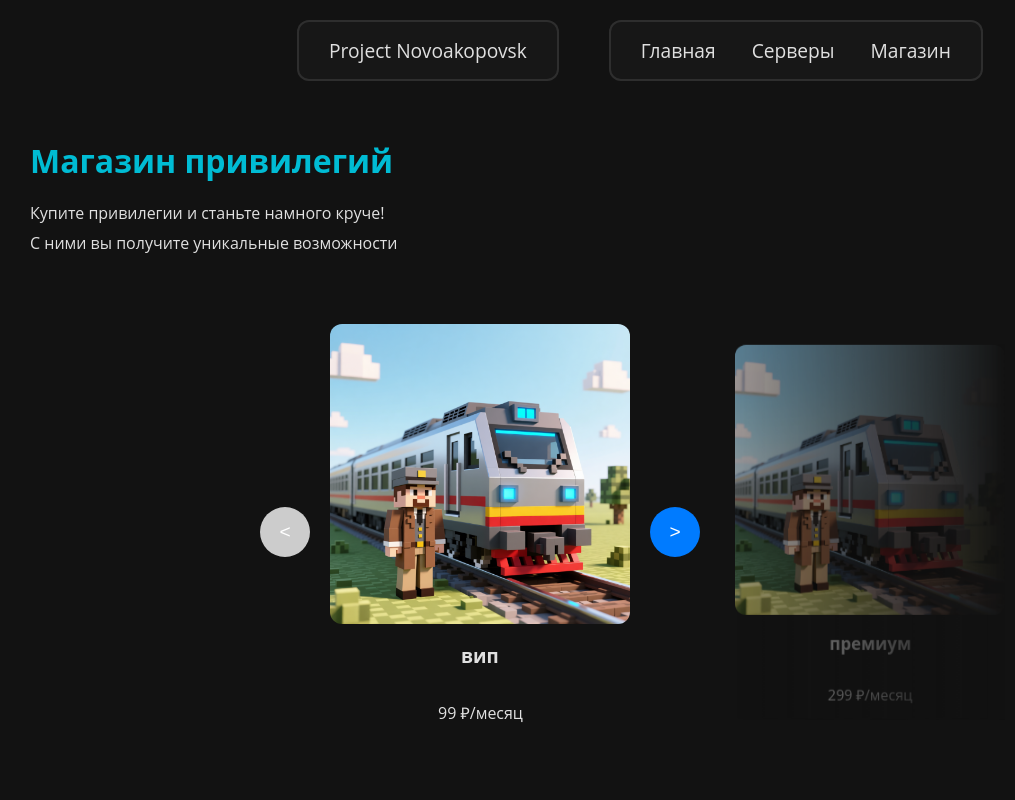
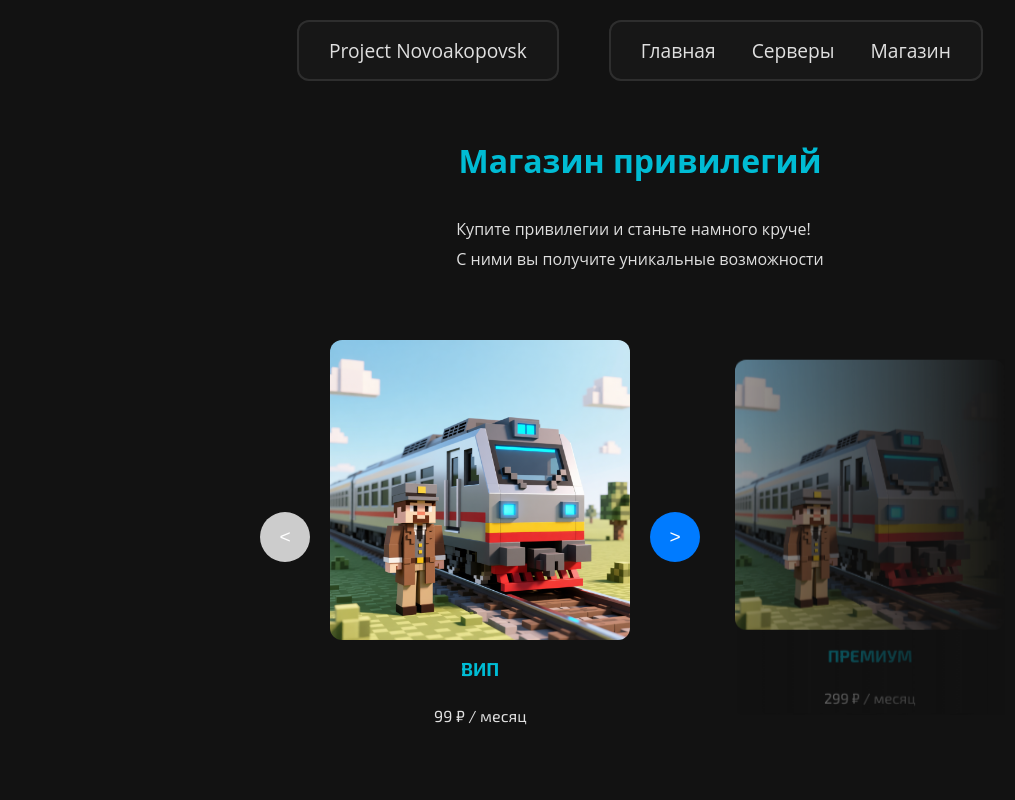
Before and after one commit to xXxEvgenyxXx/course-project, a React (Create React App) app: page /shop in a window 1280 px wide. Shown: the top 800 px of the page, without its empty margins (0-1015 px from the left). Built offline with nearby package versions, Linux system fonts and the light colour scheme.

Commit message:
fix: hero sections are separated and verstka is now normal

```diff
--- a/src/assets/styles/donateCard.css
+++ b/src/assets/styles/donateCard.css
@@ -2,6 +2,14 @@
     display: flex;
     flex-direction: column;
     align-items: center;
+    font-family: 'Exo 2',sans-serif;
+}
+.donate-card-name {
+    text-transform: uppercase;
+    line-height:20px;
+}
+.donate-card-price {
+    line-height:5px;
 }
 .donate-card-image {
     border-radius:12px;
--- a/src/assets/styles/serversPage.css
+++ b/src/assets/styles/serversPage.css
@@ -1,6 +1,5 @@
 .hero-section {
   padding: 125px 30px 50px;
-  width: 50%;
   line-height:30px;
 }
 .begin-your-journey {
--- a/src/assets/styles/shopPage.css
+++ b/src/assets/styles/shopPage.css
@@ -0,0 +1,5 @@
+.shop-hero-section {
+    display: flex;
+    flex-direction: column;
+    align-items: center;
+}
--- a/src/components/pages/ServersPage/ServersPage.tsx
+++ b/src/components/pages/ServersPage/ServersPage.tsx
@@ -12,7 +12,7 @@ const ServersPage: FC<ServerPageProps> = (props) => {
   return (
     <div className="serverspage-wrapper">
       <Header />
-      <div className="hero-section">
+      <div className="hero-section servers-hero-section">
         <h1>Наши серверы</h1>
         <p>
           Мы создаем неповторимые серверы, дополняя их своими уникальными
--- a/src/components/pages/ShopPage/ShopPage.tsx
+++ b/src/components/pages/ShopPage/ShopPage.tsx
@@ -11,7 +11,7 @@ const ShopPage: FC<ShopPageProps> = (props) => {
   return (
     <div className="shoppage-wrapper">
       <Header />
-      <div className="hero-section">
+      <div className="hero-section shop-hero-section">
         <h1 className="text-accent">Магазин привилегий</h1>
         <p>Купите привилегии и станьте намного круче!<br/>С ними вы получите уникальные возможности</p>
       </div>
--- a/src/components/ui/donateCard/DonateCard.tsx
+++ b/src/components/ui/donateCard/DonateCard.tsx
@@ -7,8 +7,8 @@ const DonateCardUI: FC<DonateCardUIProps> = (props) => {
   return (
     <div className="donate-card">
         <img className="donate-card-image" alt="Картинка доната" src={props.background} />
-        <h3 className="donate-card-name">{props.name}</h3>
-        <p className="donate-card-price">{props.price} ₽/месяц</p>
+        <h3 className="donate-card-name text-accent">{props.name}</h3>
+        <p className="donate-card-price">{props.price} ₽ / месяц</p>
     </div>
   );
 };
```
